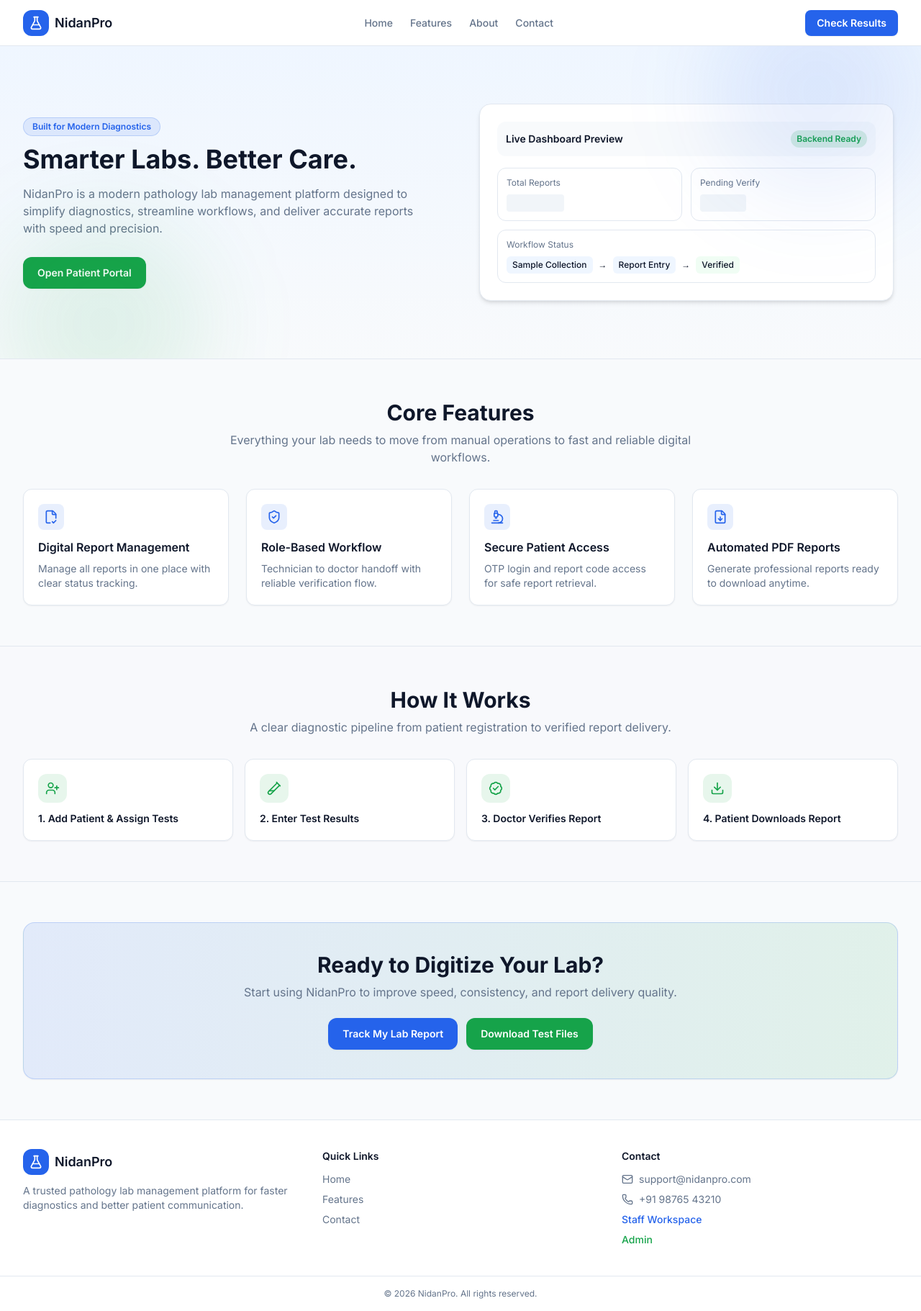
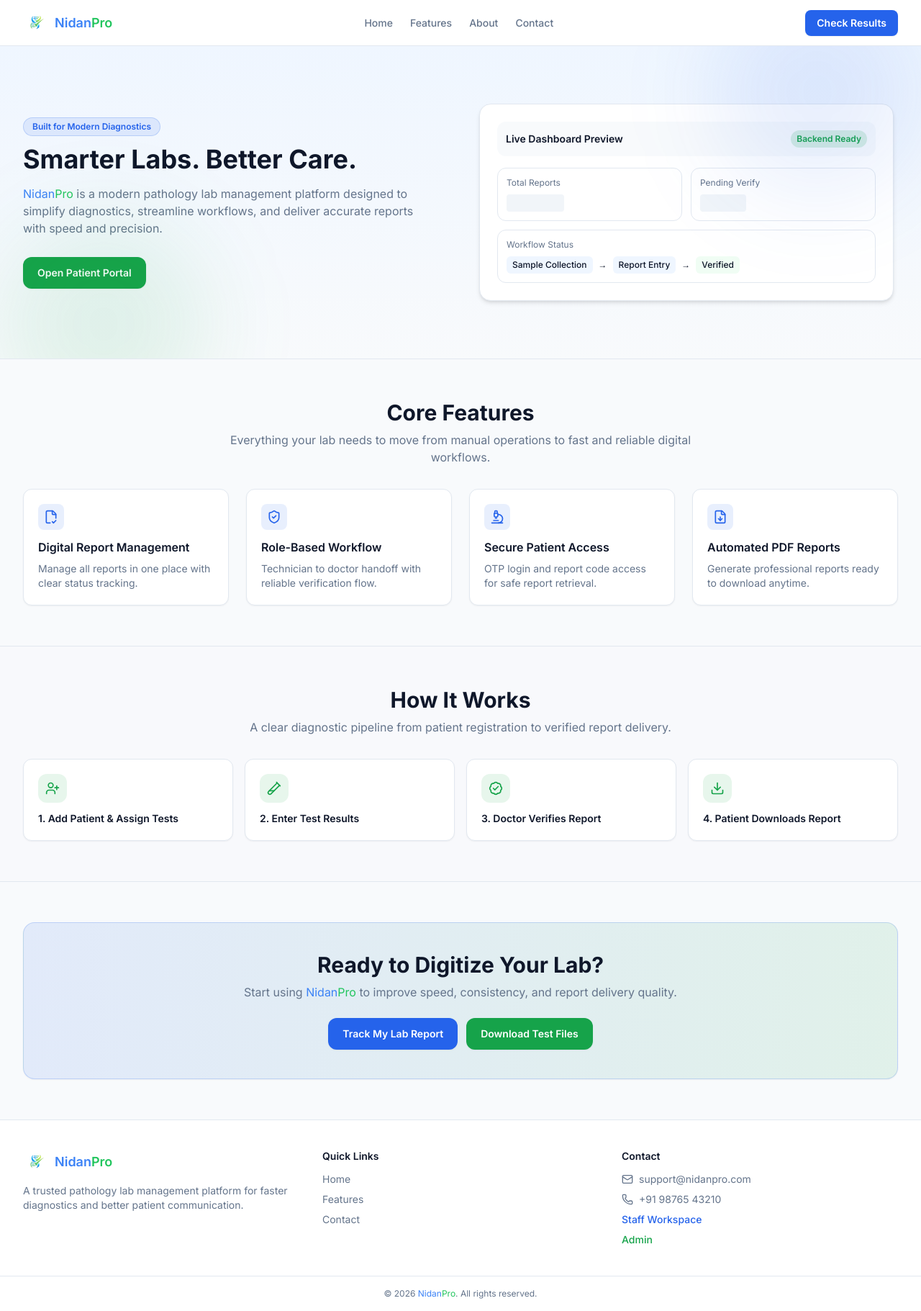
Before and after one commit to AdityaRaj81/nidanpro-frontend, a React (Vite) app: page / in a window 1280 px wide. Shown: the whole page at 72% size. Built offline with nearby package versions, Linux system fonts and the light colour scheme.

Commit message:
feat: add NidanProBrand component and integrate it across various components

```diff
--- /dev/null
+++ b/src/components/common/NidanProBrand.jsx
@@ -0,0 +1,32 @@
+export default function NidanProBrand({ className = '', variant = 'default' }) {
+  if (variant === 'logo-with-text') {
+    return (
+      <div className={`flex items-center gap-2 ${className}`}>
+        <div className="w-9 h-9 bg-blue-500 rounded-lg flex items-center justify-center">
+          <span className="text-white font-bold text-xs">N</span>
+        </div>
+        <span className="font-bold text-lg">
+          <span className="text-blue-500">Nidan</span>
+          <span className="text-green-500">Pro</span>
+        </span>
+      </div>
+    );
+  }
+
+  if (variant === 'text-only') {
+    return (
+      <span className={className}>
+        <span className="text-blue-500">Nidan</span>
+        <span className="text-green-500">Pro</span>
+      </span>
+    );
+  }
+
+  // default variant
+  return (
+    <span className={`font-semibold ${className}`}>
+      <span className="text-blue-500">Nidan</span>
+      <span className="text-green-500">Pro</span>
+    </span>
+  );
+}
--- a/src/components/patient/PatientAccess.jsx
+++ b/src/components/patient/PatientAccess.jsx
@@ -3,6 +3,7 @@ import { Link, useNavigate } from 'react-router-dom';
 import { Phone, Shield, FileText } from 'lucide-react';
 import { useAuth } from '../../context/AuthContext';
 import api from '../../api/axiosConfig';
+import NidanProBrand from '../common/NidanProBrand';
 
 export default function PatientAccess() {
   const [phone, setPhone] = useState('');
@@ -82,12 +83,10 @@ export default function PatientAccess() {
       {/* Header */}
       <div className="text-center py-8 px-4">
         <div className="flex items-center justify-center mb-4">
-          <div className="w-12 h-12 bg-primary rounded-lg flex items-center justify-center">
-            <Shield className="w-6 h-6 text-white" />
-          </div>
+          <img src="/logo_NidanPro.png" alt="NidanPro Logo" className="w-12 h-12" />
         </div>
-        <Link to="/" className="inline-block text-h1 font-bold text-text-primary mb-2 hover:text-primary transition-colors">
-          NidanPro
+        <Link to="/" className="inline-block text-h1 font-bold text-text-primary mb-2 hover:text-opacity-80 transition-colors">
+          <NidanProBrand className="text-h1" variant="text-only" />
         </Link>
         <p className="text-text-secondary">Digitize. Optimize. Deliver.</p>
       </div>
--- a/src/components/patient/ReportView.jsx
+++ b/src/components/patient/ReportView.jsx
@@ -3,6 +3,7 @@ import { useParams, useNavigate } from 'react-router-dom';
 import { ArrowLeft, Download, User, Calendar, FileText, CheckCircle } from 'lucide-react';
 import api from '../../api/axiosConfig';
 import Loader from '../common/Loader';
+import NidanProBrand from '../common/NidanProBrand';
 
 export default function ReportView() {
   const { id } = useParams();
@@ -88,7 +89,7 @@ export default function ReportView() {
 
           {/* Lab Header */}
           <div className="card p-6 text-center">
-            <h2 className="text-h1 font-bold text-primary mb-2">NidanPro Lab</h2>
+            <h2 className="text-h1 font-bold mb-2"><NidanProBrand className="text-h1" variant="text-only" /> Lab</h2>
             <p className="text-text-secondary">Digitize. Optimize. Deliver.</p>
           </div>
 
--- a/src/components/public/LandingPage.jsx
+++ b/src/components/public/LandingPage.jsx
@@ -13,6 +13,7 @@ import {
   Mail,
   Phone,
 } from 'lucide-react';
+import NidanProBrand from '../common/NidanProBrand';
 
 const features = [
   {
@@ -50,10 +51,8 @@ export default function LandingPage() {
       <header className="sticky top-0 z-40 h-16 border-b border-border bg-card/90 backdrop-blur">
         <div className="mx-auto flex h-full w-full max-w-7xl items-center justify-between px-4 sm:px-6 lg:px-8">
           <a href="#home" className="flex items-center gap-2 font-semibold text-lg">
-            <span className="inline-flex h-9 w-9 items-center justify-center rounded-xl bg-primary text-white">
-              <FlaskConical className="h-5 w-5" />
-            </span>
-            NidanPro
+            <img src="/logo_NidanPro.png" alt="NidanPro Logo" className="h-9 w-9" />
+            <NidanProBrand variant="text-only" />
           </a>
 
           <nav className="hidden items-center gap-6 text-sm font-medium text-text-secondary md:flex">
@@ -91,7 +90,7 @@ export default function LandingPage() {
                 Smarter Labs. Better Care.
               </h1>
               <p className="mx-auto mt-4 max-w-xl text-sm text-text-secondary sm:text-base lg:mx-0">
-                NidanPro is a modern pathology lab management platform designed to simplify
+                <NidanProBrand variant="text-only" /> is a modern pathology lab management platform designed to simplify
                 diagnostics, streamline workflows, and deliver accurate reports with speed and
                 precision.
               </p>
@@ -206,7 +205,7 @@ export default function LandingPage() {
           <div className="rounded-2xl border border-primary/20 bg-gradient-to-r from-primary/10 to-secondary/10 p-7 text-center shadow-sm sm:p-10">
             <h2 className="text-2xl font-bold sm:text-3xl">Ready to Digitize Your Lab?</h2>
             <p className="mx-auto mt-2 max-w-2xl text-sm text-text-secondary sm:text-base">
-              Start using NidanPro to improve speed, consistency, and report delivery quality.
+              Start using <NidanProBrand variant="text-only" /> to improve speed, consistency, and report delivery quality.
             </p>
             <div className="mt-6 flex flex-col justify-center gap-3 sm:flex-row">
               <Link
@@ -230,10 +229,8 @@ export default function LandingPage() {
         <div className="mx-auto grid w-full max-w-7xl grid-cols-1 gap-8 px-4 py-10 sm:px-6 md:grid-cols-3 lg:px-8">
           <div>
             <div className="mb-3 flex items-center gap-2 text-lg font-semibold">
-              <span className="inline-flex h-9 w-9 items-center justify-center rounded-xl bg-primary text-white">
-                <FlaskConical className="h-5 w-5" />
-              </span>
-              NidanPro
+              <img src="/logo_NidanPro.png" alt="NidanPro Logo" className="h-9 w-9" />
+              <NidanProBrand variant="text-only" />
             </div>
             <p className="text-sm text-text-secondary">
               A trusted pathology lab management platform for faster diagnostics and better
@@ -268,7 +265,7 @@ export default function LandingPage() {
         </div>
 
         <div className="border-t border-border px-4 py-4 text-center text-xs text-text-secondary sm:px-6 lg:px-8">
-          © 2026 NidanPro. All rights reserved.
+          © 2026 <NidanProBrand variant="text-only" />. All rights reserved.
         </div>
       </footer>
     </div>
--- a/src/components/staff/DesktopOnlyNotice.jsx
+++ b/src/components/staff/DesktopOnlyNotice.jsx
@@ -1,15 +1,14 @@
 import { MonitorSmartphone, Shield } from 'lucide-react';
+import NidanProBrand from '../common/NidanProBrand';
 
 export default function DesktopOnlyNotice() {
   return (
     <div className="min-h-screen bg-background flex items-center justify-center p-6">
       <div className="max-w-lg w-full card p-8 text-center">
         <div className="flex items-center justify-center mb-4">
-          <div className="w-16 h-16 bg-primary rounded-xl flex items-center justify-center">
-            <Shield className="w-8 h-8 text-white" />
-          </div>
+          <img src="/logo_NidanPro.png" alt="NidanPro Logo" className="w-16 h-16" />
         </div>
-        <h1 className="text-h2 font-bold text-text-primary mb-2">NidanPro Staff Portal</h1>
+        <h1 className="text-h2 font-bold text-text-primary mb-2"><NidanProBrand className="text-h2" variant="text-only" /> Staff Portal</h1>
         <p className="text-text-secondary mb-6">This interface is optimized for laptop and desktop screens only.</p>
 
         <div className="p-4 bg-primary-50 rounded-lg border border-primary-100 flex items-start gap-3 text-left">
--- a/src/components/staff/StaffLayout.jsx
+++ b/src/components/staff/StaffLayout.jsx
@@ -15,6 +15,7 @@ import {
 } from 'lucide-react';
 import { useAuth } from '../../context/AuthContext';
 import DesktopOnlyNotice from './DesktopOnlyNotice';
+import NidanProBrand from '../common/NidanProBrand';
 
 export default function StaffLayout() {
   const { staffAuth, setStaffAuth, isStaffAuthenticated } = useAuth();
@@ -77,11 +78,9 @@ export default function StaffLayout() {
         {/* Logo */}
         <div className="p-6 border-b border-border">
           <div className="flex items-center">
-            <div className="w-10 h-10 bg-primary rounded-lg flex items-center justify-center mr-3">
-              <Shield className="w-6 h-6 text-white" />
-            </div>
+            <img src="/logo_NidanPro.png" alt="NidanPro Logo" className="w-10 h-10 rounded-lg mr-3" />
             <div>
-              <h2 className="font-bold text-text-primary">NidanPro</h2>
+              <h2 className="font-bold text-text-primary"><NidanProBrand className="text-sm" variant="text-only" /></h2>
               <p className="text-xs text-text-secondary">Staff Dashboard</p>
             </div>
           </div>
--- a/src/components/staff/StaffLogin.jsx
+++ b/src/components/staff/StaffLogin.jsx
@@ -4,6 +4,7 @@ import { Shield, Mail, Lock } from 'lucide-react';
 import { useAuth } from '../../context/AuthContext';
 import DesktopOnlyNotice from './DesktopOnlyNotice';
 import api from '../../api/axiosConfig';
+import NidanProBrand from '../common/NidanProBrand';
 
 export default function StaffLogin() {
   const [loginId, setLoginId] = useState('');
@@ -68,12 +69,10 @@ export default function StaffLogin() {
         {/* Header */}
         <div className="text-center mb-8">
           <div className="flex items-center justify-center mb-4">
-            <div className={`w-16 h-16 ${isAdminLogin ? 'bg-secondary' : 'bg-primary'} rounded-lg flex items-center justify-center`}>
-              <Shield className="w-8 h-8 text-white" />
-            </div>
+            <img src="/logo_NidanPro.png" alt="NidanPro Logo" className="w-16 h-16" />
           </div>
-          <Link to="/" className="inline-block text-h1 font-bold text-text-primary mb-2 hover:text-primary transition-colors">
-            NidanPro
+          <Link to="/" className="inline-block text-h1 font-bold text-text-primary mb-2 hover:text-opacity-80 transition-colors">
+            <NidanProBrand className="text-h1" variant="text-only" />
           </Link>
           <p className="text-text-secondary">{isAdminLogin ? 'Super Admin Secure Login' : 'Staff Dashboard Login'}</p>
         </div>
@@ -148,7 +147,7 @@ export default function StaffLogin() {
         {/* Footer */}
         <div className="text-center mt-8">
           <p className="text-text-secondary text-sm">
-            © 2024 NidanPro. All rights reserved.
+            © 2024 <NidanProBrand variant="text-only" />. All rights reserved.
           </p>
         </div>
       </div>
```
Also changed, not shown: public/logo_NidanPro.png (added).
